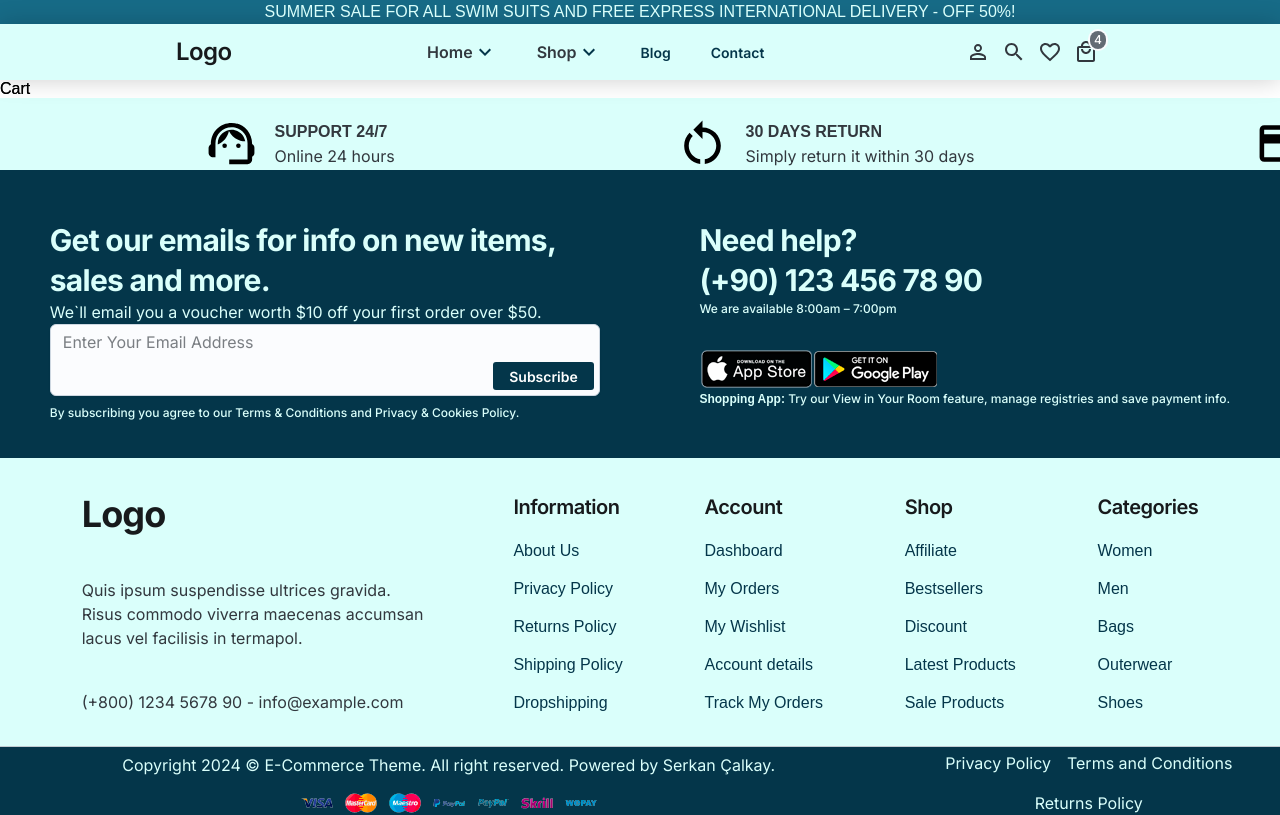
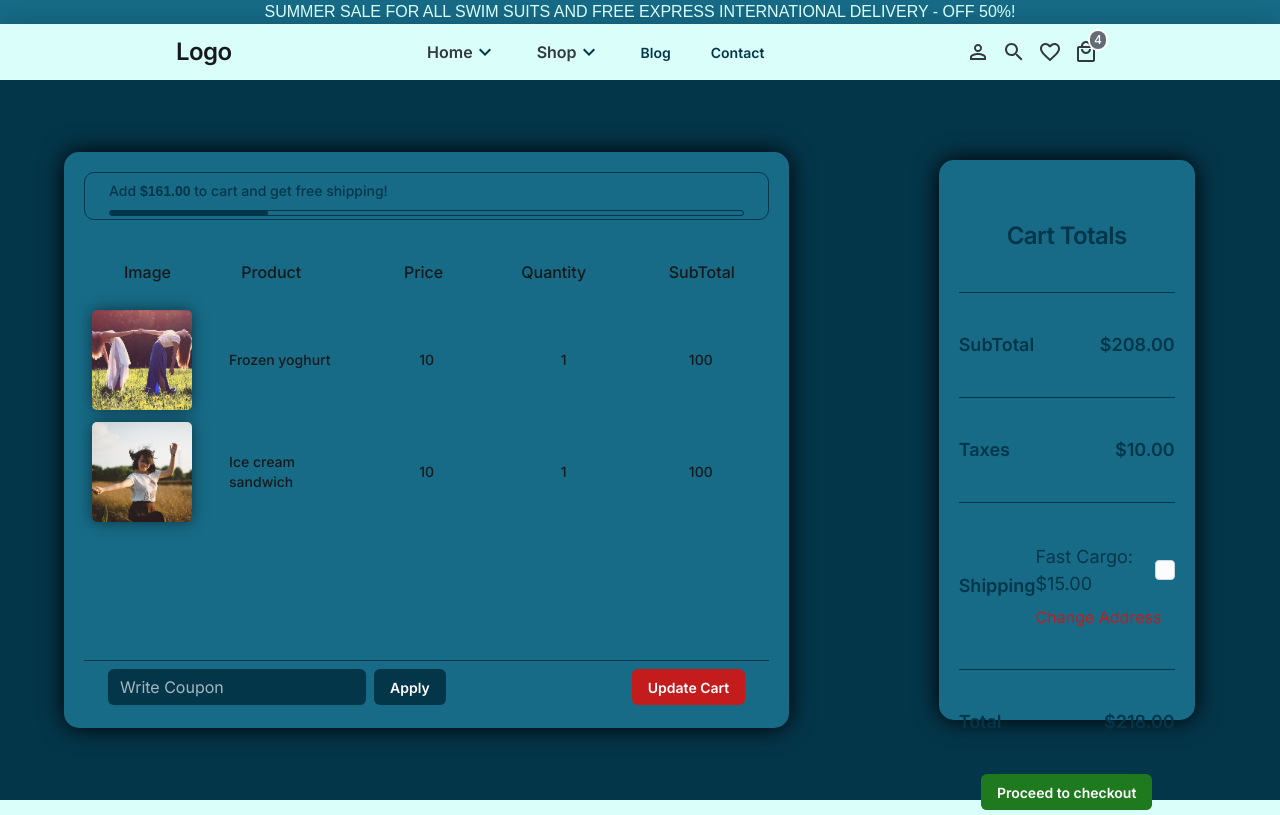
Before and after one commit to calkayserkan/e-commerce-mui, a React (Vite) app: page /cart in a window 1280 px wide. Shown: the top 815 px of the page. Built offline with nearby package versions, Linux system fonts and the light colour scheme.

Commit message:
cart page

```diff
--- /dev/null
+++ b/src/components/cart/Cart.jsx
@@ -0,0 +1,70 @@
+import { Box, Grid } from "@mui/joy";
+import CartProgress from "./CartProgress";
+import CartTable from "./CartTable";
+import CartCoupon from "./CartCoupon";
+import CartTotals from "./CartTotals";
+
+function Cart() {
+  return (
+    <Grid
+      container
+      xs={8}
+      sx={{
+        justifyContent: "center",
+        alignItems: "center",
+        width: "100%",
+        minHeight: "90vh",
+        background: "#04364A",
+      }}
+    >
+      <Grid
+        container
+        xs={8}
+        sx={{ justifyContent: "center", alignItems: "center" }}
+      >
+        <Box
+          sx={{
+            width: "85%",
+            minHeight:"70vh",
+            background: "#176B87",
+            borderRadius: 15,
+            boxShadow: "0px 0px 25px rgba(0,0,0,1)",
+            display:"flex",
+            flexDirection: "column",
+            justifyContent: "space-between",
+            p:2.5,
+            alignItems:"center"
+          }}
+        >
+          <CartProgress />
+          <CartTable />
+          <CartCoupon />
+        </Box>
+      </Grid>
+      <Grid
+        container
+        xs={4}
+        sx={{ justifyContent: "center", alignItems: "center" }}
+      >
+        <Box
+          sx={{
+            width: "60%",
+            height: "70vh",
+            background: "#176B87",
+            borderRadius: 15,
+            boxShadow: "0px 0px 25px rgba(0,0,0,1)",
+            display:"flex",
+            flexDirection: "column",
+            justifyContent: "start",
+            alignItems:"center",
+            p:2.5,
+          }}
+        >
+          <CartTotals />
+        </Box>
+      </Grid>
+    </Grid>
+  );
+}
+
+export default Cart;
--- /dev/null
+++ b/src/components/cart/CartCoupon.jsx
@@ -0,0 +1,28 @@
+import { Button, Grid, Input } from "@mui/joy";
+
+function CartCoupon() {
+  return (
+    <Grid container
+      sx={{
+        width: "100%",
+        height: "6vh",
+        // border: ".5px solid #04364A",
+        borderTop: ".5px solid #04364A",
+        py: 1,
+        px: 3,
+        justifyContent: "space-between",
+        alignItems: "center",
+      }}
+    >
+      <Grid container sx={{gap:1}}>
+        <Input sx={{background:"#04364A"}} placeholder="Write Coupon" variant="solid" />
+        <Button sx={{background:"#04364A"}}>Apply</Button>
+      </Grid>
+      <Grid container sx={{gap:1}}>
+        <Button color="danger">Update Cart</Button>
+      </Grid>
+    </Grid>
+  );
+}
+
+export default CartCoupon;
--- /dev/null
+++ b/src/components/cart/CartProgress.jsx
@@ -0,0 +1,23 @@
+import { Box, LinearProgress, Typography } from "@mui/joy";
+
+function CartProgress() {
+  return (
+    <Box
+      sx={{
+        width: "100%",
+        height: "6vh",
+        border: ".5px solid #04364A",
+        py: 1,
+        px: 3,
+        borderRadius: 10,
+      }}
+    >
+      <Typography level="title-sm" sx={{color:"#04364A"}}>
+        Add <strong>$161.00</strong> to cart and get free shipping!
+      </Typography>
+      <LinearProgress determinate value={25} variant="outlined" sx={{mt:1.1,color:"#04364A",borderColor:"#04364A"}}/>
+    </Box>
+  );
+}
+
+export default CartProgress;
--- /dev/null
+++ b/src/components/cart/CartTable.jsx
@@ -0,0 +1,84 @@
+import Table from "@mui/joy/Table";
+import image from "../../assets/blogs/blog5.jpg";
+import image2 from "../../assets/blogs/blog3.jpg";
+import { Box, Typography } from "@mui/joy";
+function CartTable() {
+  function createData(image, product, price, quantity, subTotal) {
+    return { image, product, price, quantity, subTotal };
+  }
+
+  const rows = [
+    createData(image, "Frozen yoghurt", 10, 1, 100),
+    createData(image2, "Ice cream sandwich", 10, 1, 100),
+    // createData(image,'Eclair',10,1,100),
+    // createData(image,'Cupcake',10,1,100),
+    // createData(image,'Gingerbread',10,1,100),
+  ];
+  return (
+    <Box
+      sx={{
+        width: "100%",
+        minHeight: "50vh",
+        display: "flex",
+        flexDirection: "column",
+        justifyContent: "start",
+        alignItems: "start",
+        mt:5,
+      }}
+    >
+      <Box
+        sx={{
+          width: "100%",
+          px: 5,
+          display: "flex",
+          flexDirection: "row",
+          justifyContent: "space-between",
+          alignItems: "center",
+        }}
+      >
+        <Typography level="title-md" sx={{ width: "15%" }}>
+          Image
+        </Typography>
+        <Typography level="title-md" sx={{ width: "22.5%" }}>
+          Product
+        </Typography>
+        <Typography level="title-md" sx={{ width: "15%" }}>
+          Price
+        </Typography>
+        <Typography level="title-md" sx={{ width: "20%" }}>
+          Quantity
+        </Typography>
+        <Typography level="title-md" sx={{ width: "10%" }}>
+          SubTotal
+        </Typography>
+      </Box>
+      <Table hoverRow sx={{ width: "100%", mt: 2.5 }}>
+        {rows.map((item, key) => (
+          <tbody key={key}>
+            <tr>
+              <td>
+                <Box
+                  sx={{
+                    width: "100px",
+                    height: "100px",
+                    backgroundImage: `url(${item.image})`,
+                    backgroundPosition: "center",
+                    backgroundSize: "cover",
+                    borderRadius: 5,
+                    boxShadow: "0px 0px 15px rgba(0, 0,0,.5)",
+                  }}
+                ></Box>
+              </td>
+              <td><Typography level="title-sm">{item.product}</Typography></td>
+              <td style={{ textAlign: "center" }}><Typography level="title-sm">{item.price}</Typography></td>
+              <td style={{ textAlign: "center" }}><Typography level="title-sm">{item.quantity}</Typography></td>
+              <td style={{ textAlign: "center" }}><Typography level="title-sm">{item.subTotal}</Typography></td>
+            </tr>
+          </tbody>
+        ))}
+      </Table>
+    </Box>
+  );
+}
+
+export default CartTable;
--- /dev/null
+++ b/src/components/cart/CartTotals.jsx
@@ -0,0 +1,117 @@
+import { Box, Button, Checkbox, Divider, Link, Typography } from "@mui/joy";
+
+function CartTotals() {
+  return (
+    <Box
+      sx={{
+        display: "flex",
+        flexDirection: "column",
+        justifyContent: "center",
+        alignItems: "center",
+        gap: 5,
+        width: "100%",
+        mt: 5,
+      }}
+    >
+      <Typography level="h3" sx={{ color: "#04364A" }}>
+        Cart Totals
+      </Typography>
+      <Divider sx={{ width: "100%", background: "#04364A" }} />
+      <Box
+        sx={{
+          display: "flex",
+          flexDirection: "row",
+          justifyContent: "space-between",
+          alignItems: "center",
+          width: "100%",
+        }}
+      >
+        <Typography level="title-lg" sx={{ color: "#04364A" }}>
+          SubTotal
+        </Typography>
+        <Typography level="title-lg" sx={{ color: "#04364A" }}>
+          $208.00
+        </Typography>
+      </Box>
+      <Divider sx={{ width: "100%", background: "#04364A" }} />
+
+      <Box
+        sx={{
+          display: "flex",
+          flexDirection: "row",
+          justifyContent: "space-between",
+          alignItems: "center",
+          width: "100%",
+        }}
+      >
+        <Typography level="title-lg" sx={{ color: "#04364A" }}>
+          Taxes
+        </Typography>
+        <Typography level="title-lg" sx={{ color: "#04364A" }}>
+          $10.00
+        </Typography>
+      </Box>
+      <Divider sx={{ width: "100%", background: "#04364A" }} />
+
+      <Box
+        sx={{
+          display: "flex",
+          flexDirection: "row",
+          justifyContent: "space-between",
+          alignItems: "center",
+          width: "100%",
+        }}
+      >
+        <Typography level="title-lg" sx={{ color: "#04364A" }}>
+          Shipping
+        </Typography>
+        <Box
+          sx={{
+            display: "flex",
+            flexDirection: "column",
+            justifyContent: "center",
+            alignItems: "start",
+            gap: 1,
+          }}
+        >
+          <Box
+            sx={{
+              display: "flex",
+              flexDirection: "row",
+              justifyContent: "space-between",
+              alignItems: "center",
+              width: "100%",
+              gap: 1,
+            }}
+          >
+            <Typography level="body-lg" sx={{ color: "#04364A" }}>
+              Fast Cargo: $15.00
+            </Typography>
+            <Checkbox />
+          </Box>
+          <Link color="danger">Change Address</Link>
+        </Box>
+      </Box>
+      <Divider sx={{ width: "100%", background: "#04364A" }} />
+      <Box
+        sx={{
+          display: "flex",
+          flexDirection: "row",
+          justifyContent: "space-between",
+          alignItems: "center",
+          width: "100%",
+        }}
+      >
+        <Typography level="title-lg" sx={{ color: "#04364A" }}>
+          Total
+        </Typography>
+        <Typography level="title-lg" sx={{ color: "#04364A" }}>
+          $218.00
+        </Typography>
+      </Box>
+      <Button color="success"> Proceed to checkout </Button>
+    </Box>
+  );
+}
+
+export default CartTotals;
--- a/src/pages/cart/Cart.jsx
+++ /dev/null
@@ -1,8 +0,0 @@
-
-function Cart() {
-  return (
-    <div>Cart</div>
-  )
-}
-
-export default Cart
--- /dev/null
+++ b/src/pages/cart/CartPage.jsx
@@ -0,0 +1,11 @@
+import { Box } from "@mui/joy";
+import Cart from "../../components/cart/Cart";
+function CartPage() {
+  return (
+    <Box sx={{width:"100%",height:"auto"}}>
+      <Cart />
+    </Box>
+  );
+}
+
+export default CartPage;
```
Also changed, not shown: src/routes/index.jsx (+4 -4 lines).
